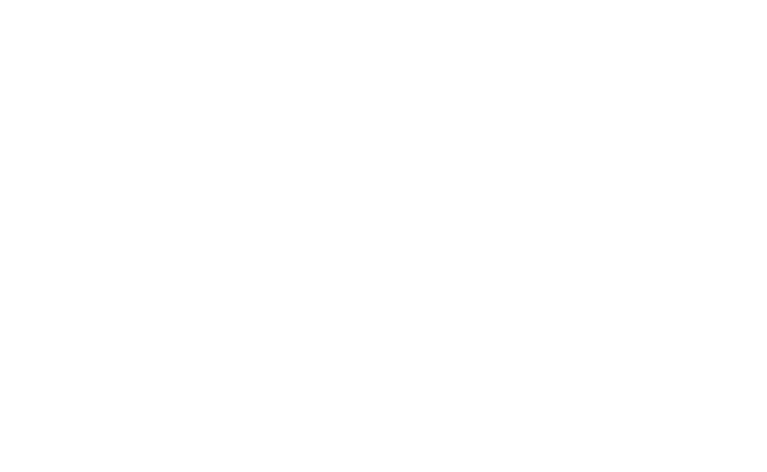
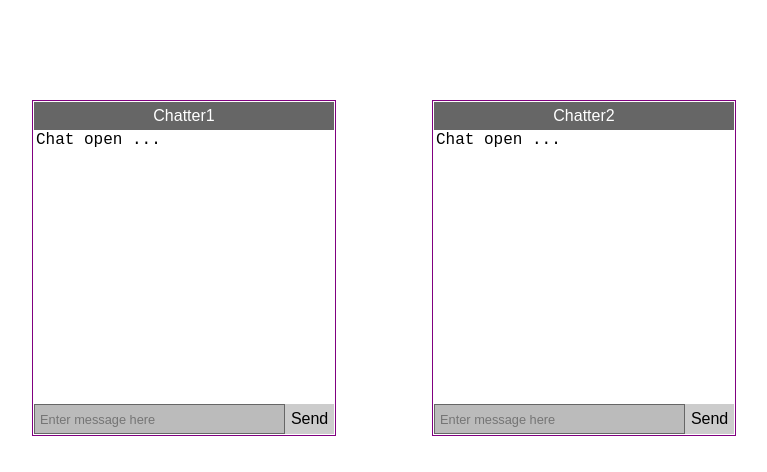
Before and after one commit to fcarelse/fxc-dialog-chat, a plain HTML site: page index.html in a window 1280 px wide. Shown: the whole page, without its empty margins (68-835 px from the left). Drawn offline with Linux system fonts and the light colour scheme; the site is published under a folder, as on GitHub Pages, so addresses that start at the root find nothing.

Commit message:
index.html make reference relative

```diff
--- a/index.html
+++ b/index.html
@@ -9,7 +9,7 @@
 <body>
 	<fxc-dialog-chat id="Chat1" title="Chatter1"></fxc-dialog-chat>
 	<fxc-dialog-chat id="Chat2" title="Chatter2"></fxc-dialog-chat>
-	<script src="/fxc-dialog-chat.js"></script>
+	<script src="fxc-dialog-chat.js"></script>
 	<script>
 		const Chat1 = document.querySelector('#Chat1');
 		const Chat2 = document.querySelector('#Chat2');
```
